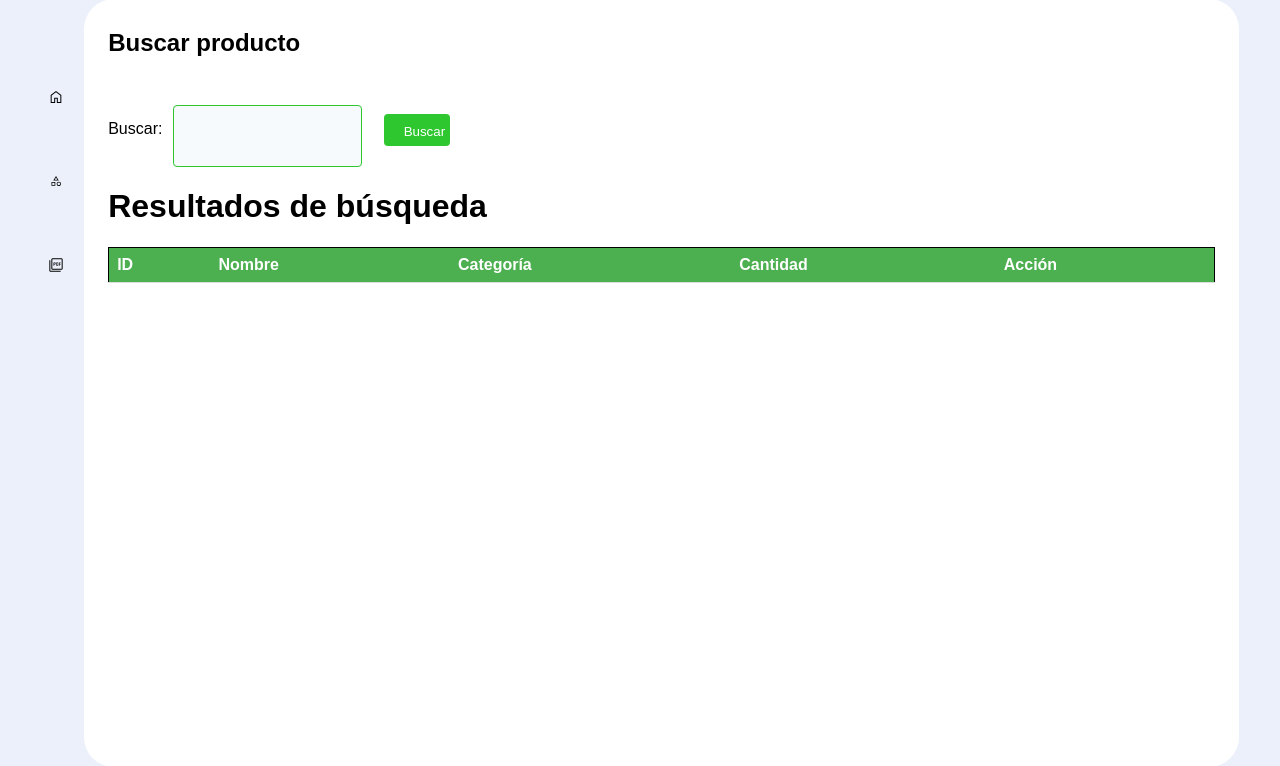
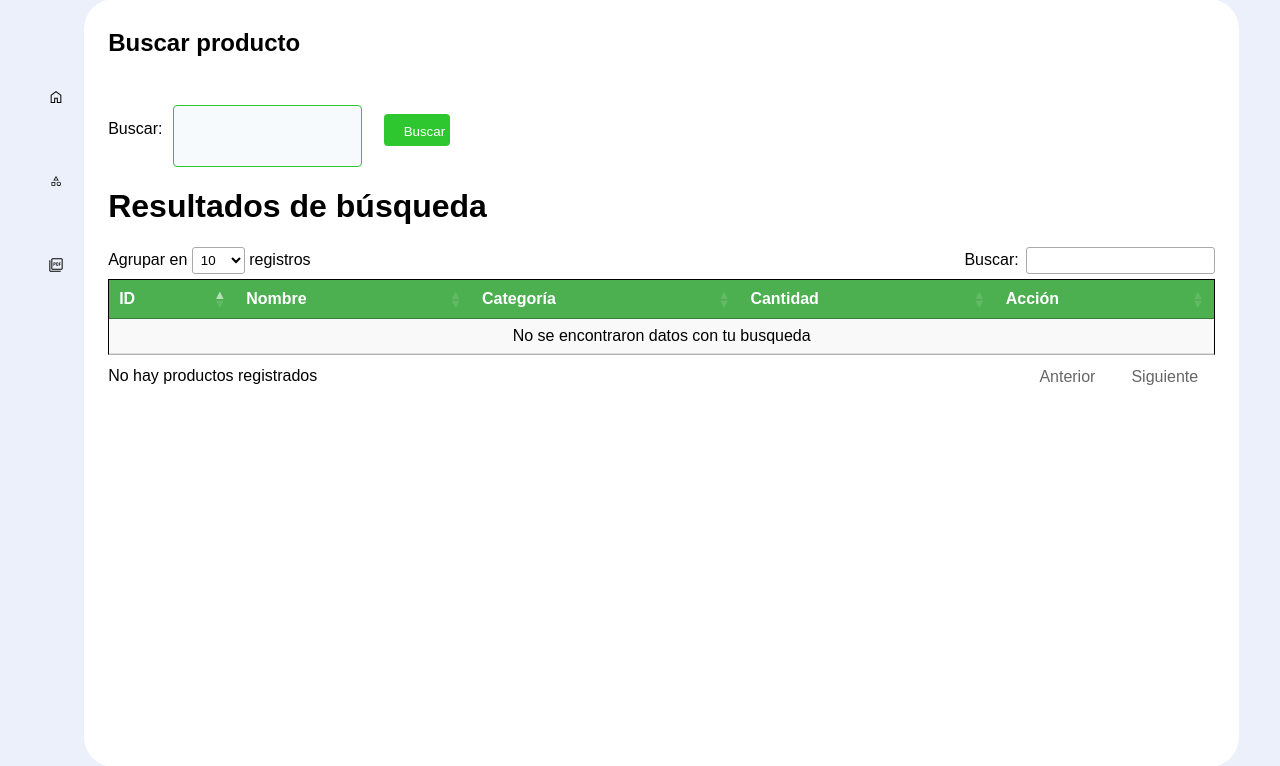
Before and after one commit to Israel-Mancha/FortiApp, a PHP site: page /admin/View/search.php in a window 1280 px wide. Shown: the part 361-1127 px from the top of the page. Run offline with PHP 8.4, Linux system fonts and the light colour scheme; the template is opened without the code that fills it, so the values that code supplies are empty; some libraries are stand-ins or nearby versions.

Commit message:
paginado

```diff
--- a/admin/View/search.php
+++ b/admin/View/search.php
@@ -7,6 +7,19 @@
     <meta name="viewport" content="width=device-width, initial-scale=1.0">
     <link rel="stylesheet" href="../css/styles.css">
     <link rel="stylesheet" href="../css/styles-search.css">
+    <!--Datatable plugin CSS file -->
+    <link rel="stylesheet" href=
+"https://cdn.datatables.net/1.10.22/css/jquery.dataTables.min.css" />
+
+    <!--jQuery library file -->
+    <script type="text/javascript"
+        src="https://code.jquery.com/jquery-3.5.1.js">
+    </script>
+
+    <!--Datatable plugin JS library file -->
+    <script type="text/javascript"
+src="https://cdn.datatables.net/1.10.22/js/jquery.dataTables.min.js">
+    </script>
     <title>Productos</title>
     <style>
     table {
--- a/admin/css/styles-search.css
+++ b/admin/css/styles-search.css
@@ -1,7 +1,3 @@
-body{
-    overflow: hidden;
-}
-
 form {
     border-radius: 4px;
   }
```
